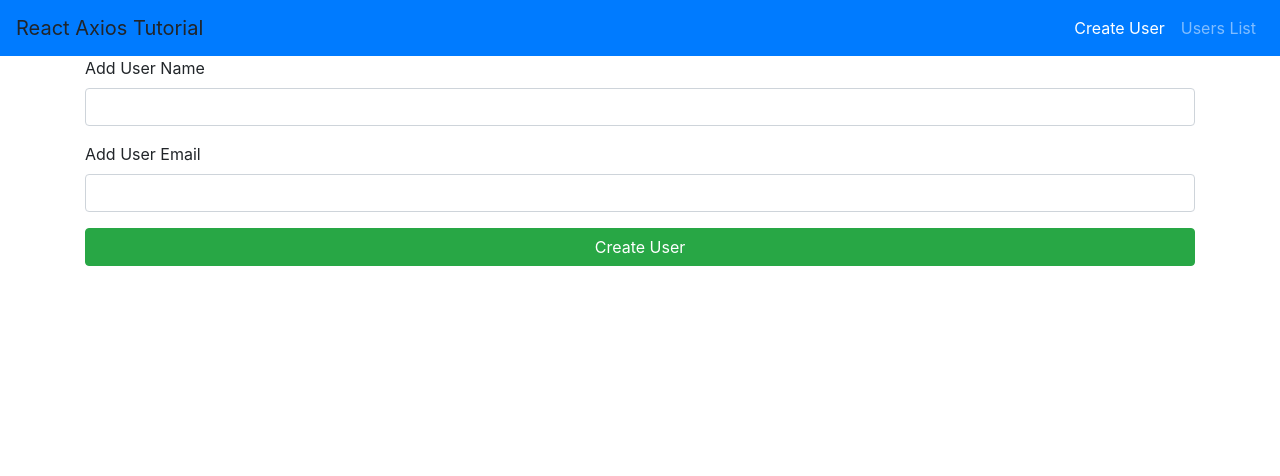
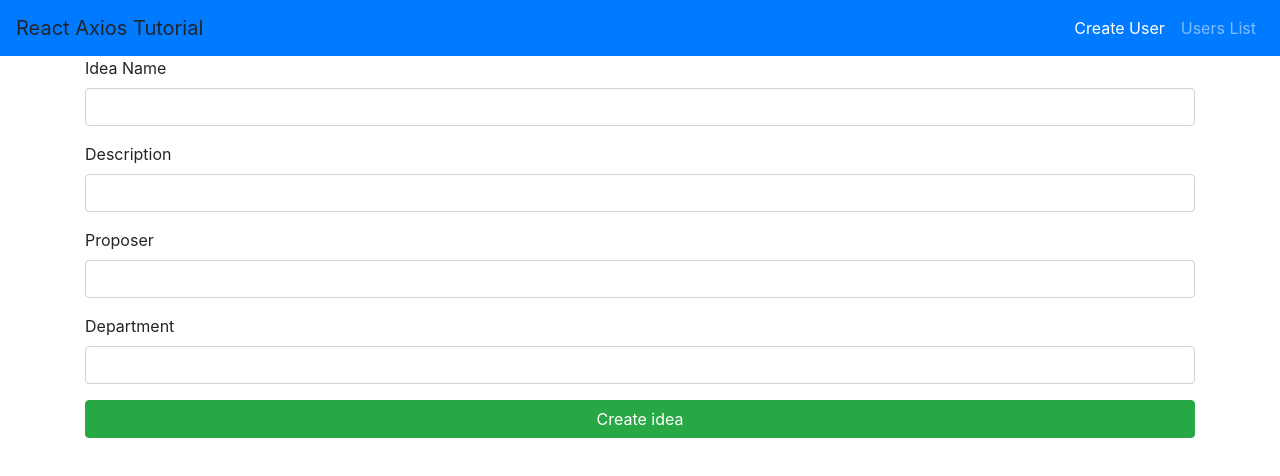
Before and after one commit to yuxiang660/web-application-for-idea-collection, a React (Create React App) app: page / in a window 1280 px wide. Shown: the top 476 px of the page. Built offline with nearby package versions, Linux system fonts and the light colour scheme.

Commit message:
Update create-user.component.js
add more items in the create-user.component.js so that users can input more things

```diff
--- a/src/components/create-user.component.js
+++ b/src/components/create-user.component.js
@@ -1,26 +1,38 @@
 import React, { Component } from 'react';
 import axios from 'axios';
+import { Button, Form, FormGroup, Label, Input, FormText } from 'reactstrap';
+import { Alert } from 'reactstrap';
+
 
 export default class CreateUser extends Component {
   constructor(props) {
     super(props);
 
     this.onChangeUserName = this.onChangeUserName.bind(this);
-    this.onChangeUserEmail = this.onChangeUserEmail.bind(this);
+    this.onChangeDescription = this.onChangeDescription.bind(this);
+    this.onChangeProposer = this.onChangeProposer.bind(this);
+    this.onChangeDepartment = this.onChangeDepartment.bind(this);
     this.onSubmit = this.onSubmit.bind(this);
 
     this.state = {
       name: '',
-      email: ''
+      description: '',
+      proposer: '',
+      department: ''
     };
   }
 
   onChangeUserName(e) {
     this.setState({ name: e.target.value });
   }
-
-  onChangeUserEmail(e) {
-    this.setState({ email: e.target.value });
+  onChangeDescription(e) {
+    this.setState({ description: e.target.value });
+  }
+  onChangeProposer(e) {
+    this.setState({ proposer: e.target.value });
+  }
+  onChangeDepartment(e) {
+    this.setState({ department: e.target.value });
   }
 
   onSubmit(e) {
@@ -28,7 +40,9 @@ export default class CreateUser extends Component {
 
     const userObject = {
       name: this.state.name,
-      email: this.state.email
+      description: this.state.description,
+      proposer: this.state.proposer,
+      department: this.state.department
     };
 
     axios.post('http://localhost:4000/users/create', userObject).
@@ -38,7 +52,14 @@ export default class CreateUser extends Component {
         console.log(error);
       });
 
-    this.setState({ name: '', email: ''});
+    this.setState(
+      {
+        name: '',
+        description: '',
+        proposer: '',
+        department: ''
+      }
+    );
   }
 
   render() {
@@ -46,15 +67,23 @@ export default class CreateUser extends Component {
       <div className="wrapper">
         <form onSubmit={this.onSubmit}>
           <div className="form-group">
-            <label>Add User Name</label>
+            <label>Idea Name</label>
               <input type="text" value={this.state.name} onChange={this.onChangeUserName} className="form-control" />
           </div>
           <div className="form-group">
-            <label>Add User Email</label>
-              <input type="text" value={this.state.email} onChange={this.onChangeUserEmail} className="form-control" />
+            <label>Description</label>
+              <input type="text" value={this.state.description} onChange={this.onChangeDescription} className="form-control" />
           </div>
           <div className="form-group">
-            <input type="submit" value="Create User" className="btn btn-success btn-block" />
+            <label>Proposer</label>
+              <input type="text" value={this.state.proposer} onChange={this.onChangeProposer} className="form-control" />
+          </div>
+          <div className="form-group">
+            <label>Department</label>
+              <input type="text" value={this.state.department} onChange={this.onChangeDepartment} className="form-control" />
+          </div>
+          <div className="form-group">
+            <input type="submit" value="Create idea" className="btn btn-success btn-block" />
           </div>
         </form>
       </div>
```
